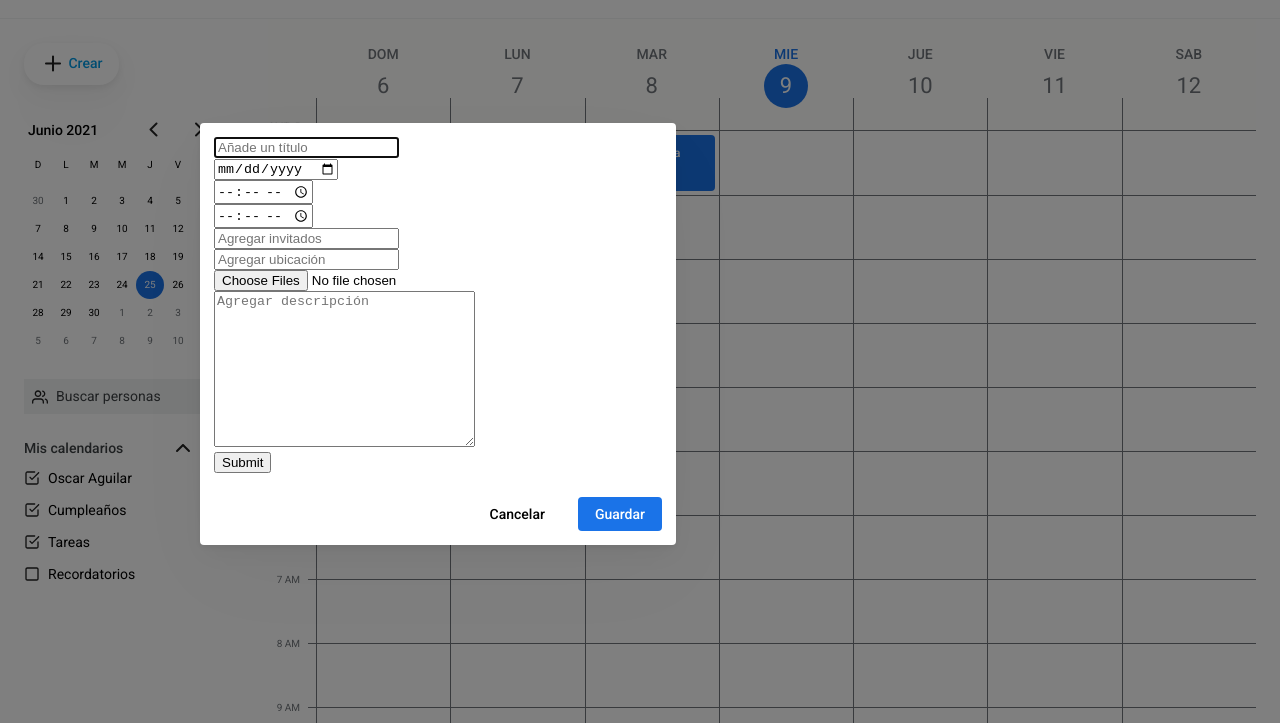
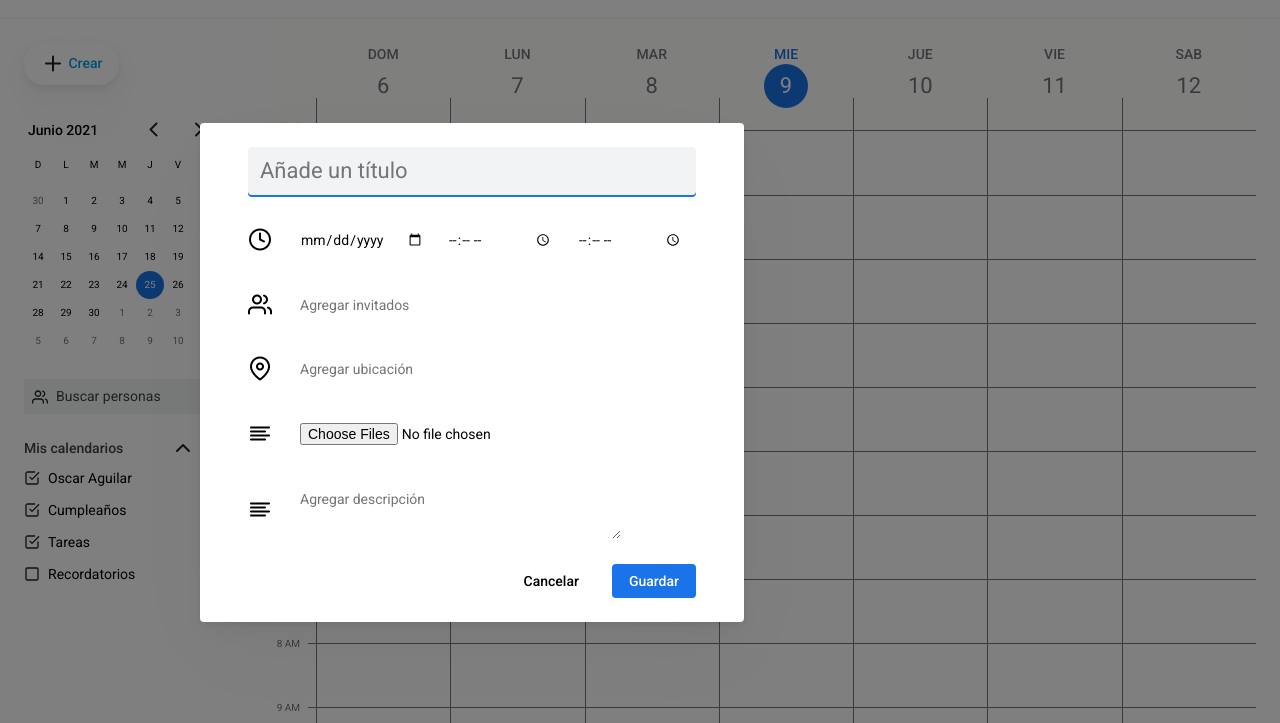
Before and after one commit to OscarAguilarL/calendar, a plain HTML site: page index.html in a window 1280 px wide. Shown: the part 77-800 px from the top of the page. Drawn offline with Linux system fonts and the light colour scheme; files whose address does not match are found by name.

Commit message:
Estilos al formulario de creacion de tareas

```diff
--- a/index.html
+++ b/index.html
@@ -480,8 +480,9 @@
       </main>
     </div>
     <dialog class="modal">
-      <form>
-        <div class="input">
+      <form class="createTask">
+        <div class="input is-outstanding">
+          <div class="input-body">
             <input
               type="text"
               name="title"
@@ -489,16 +490,18 @@
               required
             />
           </div>
-        <div class="input">
-          <input type="date" name="date" required />
         </div>
         <div class="input">
+          <i class="icon-clock" aria-hidden="true"></i>
+          <div class="input-body">
+            <input type="date" name="date" required />
             <input type="time" name="time-start" required />
+            <input type="time" name="time-end" required />
+          </div>
         </div>
         <div class="input">
-          <input type="time" name="time-end" required />
-        </div>
-        <div class="input">
+          <i class="icon-users" aria-hidden="true"></i>
+          <div class="input-body">
             <input
               type="text"
               list="guests"
@@ -513,22 +516,29 @@
               <option value="Tadeo López"></option>
             </datalist>
           </div>
+        </div>
         <div class="input">
+          <i class="icon-gps" aria-hidden="true"></i>
+          <div class="input-body">
             <input name="location" type="text" placeholder="Agregar ubicación" />
           </div>
-        <div class="input">
-          <input type="file" multiple />
         </div>
         <div class="input">
+          <i class="icon-text" aria-hidden="true"></i>
+          <div class="input-body"><input type="file" multiple /></div>
+        </div>
+        <div class="input">
+          <i class="icon-text" aria-hidden="true"></i>
+          <div class="icon-body">
             <textarea
               name="description"
               placeholder="Agregar descripción"
               id=""
-            cols="30"
-            rows="10"
+              cols="40"
+              rows="2"
             ></textarea>
           </div>
-        <input type="submit" />
+        </div>
       </form>
       <div class="modal-actions">
         <button class="button">Cancelar</button>
--- /dev/null
+++ b/src/css/create-task.css
@@ -0,0 +1,5 @@
+.createTask {
+  display: flex;
+  flex-direction: column;
+  gap: 1.5rem;
+}
--- a/src/css/index.css
+++ b/src/css/index.css
@@ -10,3 +10,5 @@
 @import './calendars-checkbox.css';
 @import './sidebar.css';
 @import './modal.css';
+@import './input.css';
+@import './create-task.css';
--- /dev/null
+++ b/src/css/input.css
@@ -0,0 +1,42 @@
+.input {
+  display: flex;
+  gap: 1rem;
+  align-items: center;
+}
+
+.input i {
+  font-size: 1.5rem;
+}
+
+.input.is-outstanding input{
+  font: var(--subtitle);
+}
+
+.input-body {
+  flex: 1;
+  display: flex;
+}
+
+.input input,
+.input textarea {
+  flex: 1;
+  font: var(--body1Regular);
+  padding-block: 0.625rem;
+  padding-inline: 0.75rem;
+  border: none;
+  outline: none;
+  border-radius: 0.25rem;
+}
+
+.input input:focus,
+.input input:hover,
+.input textarea:focus,
+.input textarea:hover {
+  background-color: var(--gray10);
+}
+
+.input input:focus,
+.input textarea:focus {
+  /* border-block-end: 2px solid blue; */
+  box-shadow: 0 2px 0 var(--blue10);
+}
--- a/src/css/modal.css
+++ b/src/css/modal.css
@@ -5,6 +5,8 @@
   position: absolute;
   top: 200px;
   left: 200px;
+  padding-inline: 3rem;
+  padding-block: 1.5rem;
   margin: initial;
   max-inline-size: 28rem;
   inline-size: 100%;
@@ -13,6 +15,10 @@
   box-shadow: 1.0719px 30.9815px 92px rgba(0, 0, 0, 0.0274815),
     0.412881px 11.9336px 29.3037px rgba(0, 0, 0, 0.0425185),
     0.0873403px 2.52442px 7.4963px rgba(0, 0, 0, 0.07);
+}
+
+.modal[open] {
+  display: flex;
 }
 
 .modal::backdrop {
```
Lines whose indentation alone changed are shown as unchanged.
